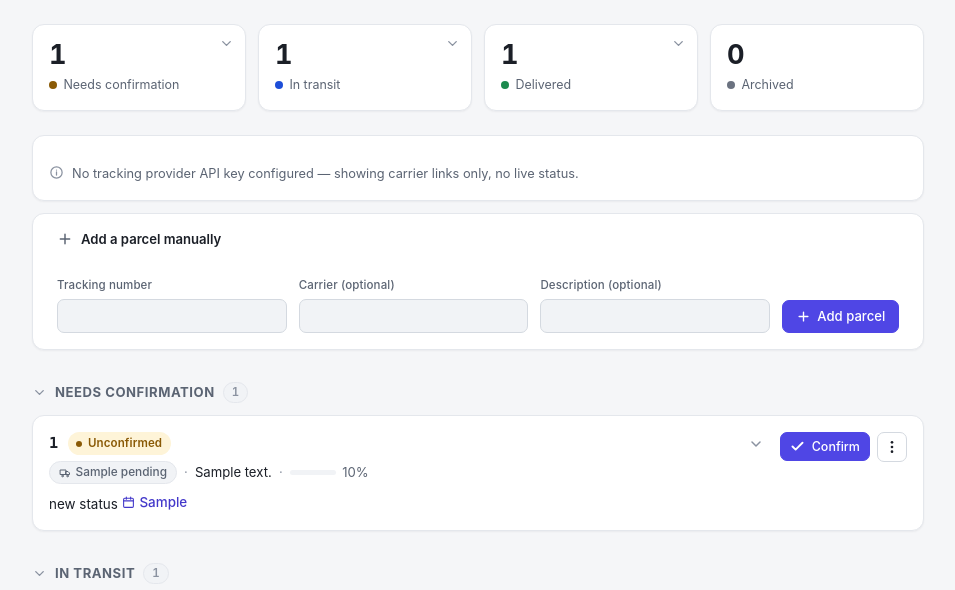
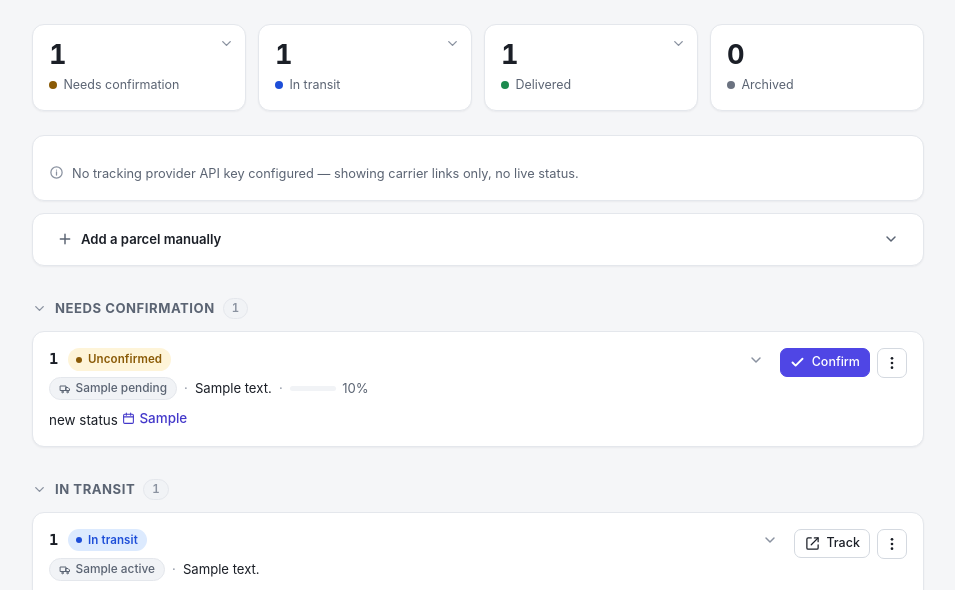
Before and after one commit to nict41/nict41-s-HA-Apps, a FastAPI app: template parcel_tracker/app/templates/dashboard.html in a window 1280 px wide. Shown: the part 63-653 px from the top of the page, without its empty margins (162-1117 px from the left). Run offline with FastAPI, Linux system fonts and the light colour scheme; the template is opened without the code that fills it: most values are stand-ins (such as "Sample title", 1, 10 or a date in 2020); parts of the project's set-up code (start-up, migrations or seed data) failed here and were passed over.

Commit message:
parcel_tracker: clean email entities, collapse add form, footer notice
- Decode all HTML entities (not just &nbsp;/&amp;) and strip zero-width
  preheader padding when reducing email HTML to text, and also when showing
  the plain-text email fallback - so things like a literal "&zwnj;" or
  "&#39;" no longer leak into the email viewer, including for parcels stored
  before HTML capture.
- Collapse the "Add a parcel manually" form behind a header by default.
- Move the "Exposed to Home Assistant" notice from a top panel to a compact
  page-footer line.

Co-Authored-By: Claude Opus 4.8 <noreply@anthropic.com>
Claude-Session: https://claude.ai/code/session_019ehbouxenUR3QSXVMaFnTh

```diff
--- a/parcel_tracker/app/carriers.py
+++ b/parcel_tracker/app/carriers.py
@@ -19,6 +19,11 @@ approximately right (e.g. cross-border Cainiao/AliExpress numbers).
 
 import re
 from dataclasses import dataclass
+from html import unescape
+
+# Zero-width characters retailers pad invisible "preheader" text with - they
+# carry no meaning once the tags are gone and just leave odd gaps in the text.
+_ZERO_WIDTH = dict.fromkeys((0x200B, 0x200C, 0x200D, 0xFEFF), None)
 
 RETAILER_DOMAINS = {
     "aliexpress.com": "AliExpress",
@@ -140,7 +145,10 @@ class Candidate:
 def strip_html(html: str) -> str:
     text = re.sub(r"(?is)<(script|style).*?>.*?</\1>", " ", html)
     text = re.sub(r"(?s)<[^>]+>", " ", text)
-    text = text.replace("&nbsp;", " ").replace("&amp;", "&")
+    # Decode every HTML entity (not just &nbsp;/&amp;) so things like &zwnj;,
+    # &#39; or &mdash; don't survive as literal "&...;" text, then drop the
+    # zero-width padding before collapsing whitespace.
+    text = unescape(text).translate(_ZERO_WIDTH)
     return re.sub(r"\s+", " ", text).strip()
 
 
--- a/parcel_tracker/app/email_render.py
+++ b/parcel_tracker/app/email_render.py
@@ -228,11 +228,21 @@ def render_document(body_html: str) -> str:
     )
 
 
+# Zero-width characters used as invisible "preheader" padding in marketing
+# mail - meaningless in a plain-text view and they just leave odd gaps.
+_ZERO_WIDTH = dict.fromkeys((0x200B, 0x200C, 0x200D, 0xFEFF), None)
+
+
 def text_fallback_html(text: str) -> str:
-    """Body HTML for a parcel whose source email was plain-text only."""
+    """Body HTML for a parcel whose source email was plain-text only (or was
+    stored before HTML capture existed). Any HTML entities still present in
+    the stored text - e.g. a literal "&zwnj;" or "&#39;" from an email whose
+    text was derived from HTML - are decoded first so they don't show up
+    verbatim, and zero-width padding is dropped."""
+    cleaned = _html.unescape(text or "").translate(_ZERO_WIDTH)
     return (
         "<pre style=\"white-space:pre-wrap;word-break:break-word;margin:0;"
         "font-family:ui-monospace,Menlo,Consolas,monospace;font-size:13px\">"
-        + _html.escape(text or "")
+        + _html.escape(cleaned)
         + "</pre>"
     )
--- a/parcel_tracker/app/templates/dashboard.html
+++ b/parcel_tracker/app/templates/dashboard.html
@@ -510,14 +510,23 @@
       border-radius: var(--radius); box-shadow: var(--shadow-sm);
       padding: var(--space-4); margin-bottom: var(--space-3);
     }
-    .panel-add { padding: var(--space-4) var(--space-5); }
+    .panel-add { padding: 0; }
     .add-head {
-      display: flex; align-items: center; gap: 0.5rem;
+      display: flex; align-items: center; gap: 0.5rem; cursor: pointer; list-style: none;
+      padding: var(--space-4) var(--space-5);
       font-size: 0.82rem; font-weight: 600; color: var(--text);
-      margin-bottom: var(--space-4);
     }
+    .add-head::-webkit-details-marker { display: none; }
     .add-head svg { width: 16px; height: 16px; color: var(--text-muted); }
-    .add-form { display: flex; gap: var(--space-3); flex-wrap: wrap; align-items: flex-end; }
+    .add-head:focus-visible { outline: none; box-shadow: 0 0 0 3px var(--focus-ring); border-radius: var(--radius); }
+    .add-chevron { margin-left: auto; color: var(--text-faint); transition: transform 0.18s ease; }
+    .add-chevron svg { width: 16px; height: 16px; display: block; }
+    .panel-add[open] > .add-head { padding-bottom: 0; }
+    .panel-add[open] > .add-head .add-chevron { transform: rotate(180deg); }
+    .add-form {
+      display: flex; gap: var(--space-3); flex-wrap: wrap; align-items: flex-end;
+      padding: var(--space-4) var(--space-5) var(--space-5);
+    }
     .field { display: flex; flex-direction: column; gap: 0.3rem; }
     .field.grow { flex: 1; min-width: 160px; }
     .field label {
@@ -564,6 +573,15 @@
       border-radius: var(--radius);
     }
     .empty svg { width: 28px; height: 28px; color: var(--text-faint); }
+
+    /* ---- Page footer (compact, low-priority notices) ------------------- */
+    .page-footer {
+      display: flex; align-items: center; justify-content: center; gap: 0.4rem;
+      margin-top: var(--space-6); padding-top: var(--space-4);
+      border-top: 1px solid var(--border);
+      font-size: 0.76rem; color: var(--text-faint); text-align: center;
+    }
+    .page-footer svg { width: 14px; height: 14px; }
 
     /* ---- Spinner ------------------------------------------------------- */
     .spinner {
@@ -747,19 +765,15 @@
       </div>
     </div>
 
-    {% if not tracking_providers_configured or ha_sync_configured %}
+    {% if not tracking_providers_configured %}
     <div class="panel">
-      {% if not tracking_providers_configured %}
       <div class="notice"><svg aria-hidden="true"><use href="#i-info"/></svg><span>No tracking provider API key configured &mdash; showing carrier links only, no live status.</span></div>
-      {% endif %}
-      {% if ha_sync_configured %}
-      <div class="notice"><svg aria-hidden="true"><use href="#i-home"/></svg><span>Exposed to Home Assistant as sensor entities for dashboards and automations.</span></div>
-      {% endif %}
     </div>
     {% endif %}
 
-    <form class="panel panel-add add-form" action="add" method="post" id="add-form">
-      <div class="add-head" style="flex:1 0 100%"><svg aria-hidden="true"><use href="#i-plus"/></svg>Add a parcel manually</div>
+    <details class="panel panel-add">
+      <summary class="add-head"><svg aria-hidden="true"><use href="#i-plus"/></svg>Add a parcel manually<span class="add-chevron" aria-hidden="true"><svg><use href="#i-chevron"/></svg></span></summary>
+      <form class="add-form" action="add" method="post" id="add-form">
         <div class="field grow">
           <label for="tracking_number">Tracking number</label>
           <input id="tracking_number" name="tracking_number" required />
@@ -774,6 +788,7 @@
         </div>
         <button class="btn-primary" type="submit"><svg aria-hidden="true"><use href="#i-plus"/></svg>Add parcel</button>
       </form>
+    </details>
 
     {% if pending %}
     <section class="section" id="section-pending">
@@ -963,6 +978,10 @@
         </div>
       </div>
     </details>
+
+    {% if ha_sync_configured %}
+    <div class="page-footer"><svg aria-hidden="true"><use href="#i-home"/></svg>Exposed to Home Assistant as sensor entities for dashboards and automations.</div>
+    {% endif %}
   </div>
 
   <!-- Shared email viewer. The message is loaded into a fully sandboxed
--- a/parcel_tracker/config.yaml
+++ b/parcel_tracker/config.yaml
@@ -1,5 +1,5 @@
 name: "Parcel Tracker"
-version: "0.9.0"
+version: "0.9.1"
 slug: "parcel_tracker"
 description: "Automatically detects tracking numbers from your email and tracks deliveries"
 url: "https://github.com/nict41/nict41-s-HA-Apps/tree/main/parcel_tracker"
```
Also changed, not shown: parcel_tracker/app/test_carriers.py (+11 -0 lines), parcel_tracker/app/test_email_render.py (+9 -0 lines), parcel_tracker/CHANGELOG.md. Lines whose indentation alone changed are shown as unchanged.
